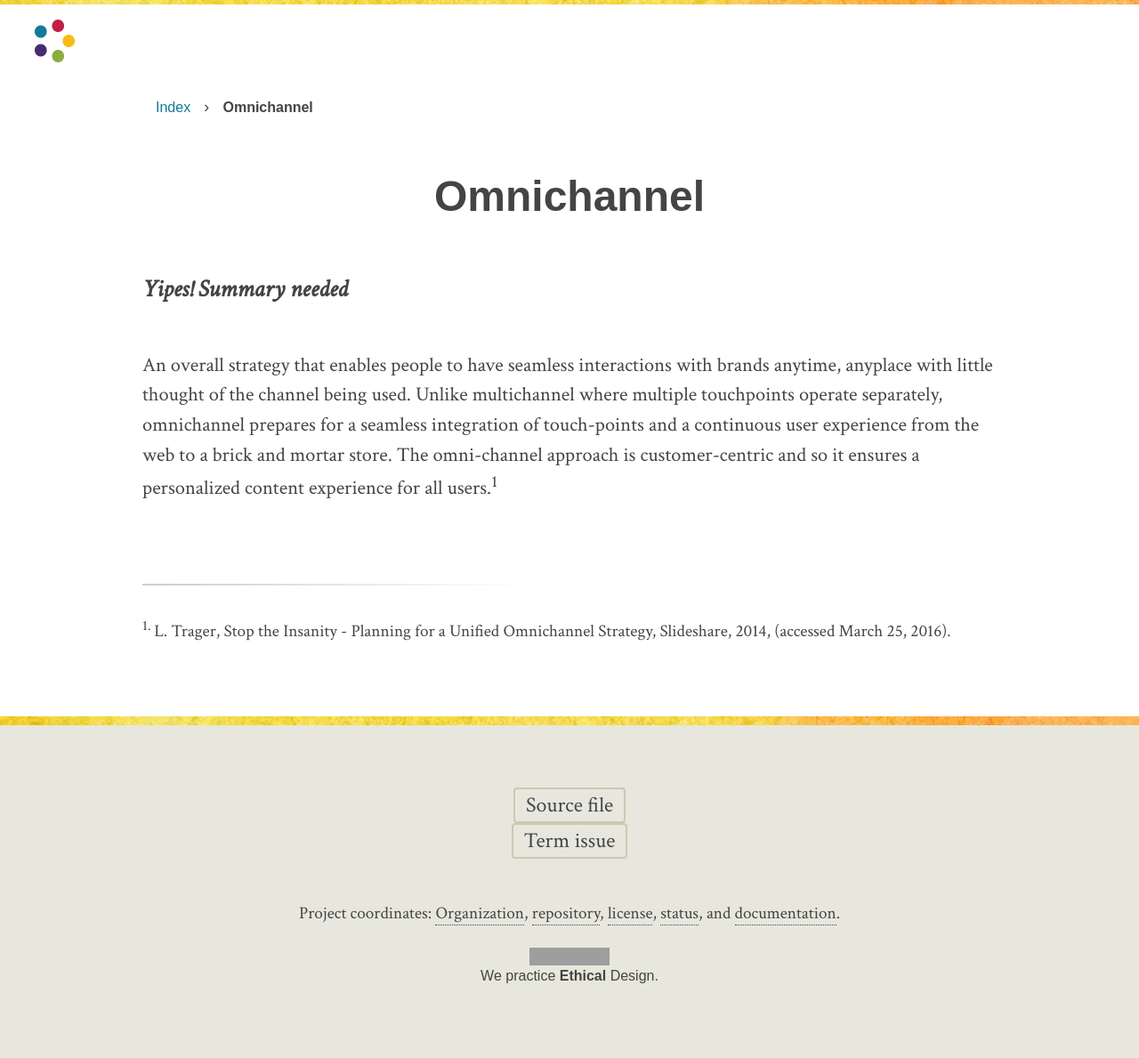
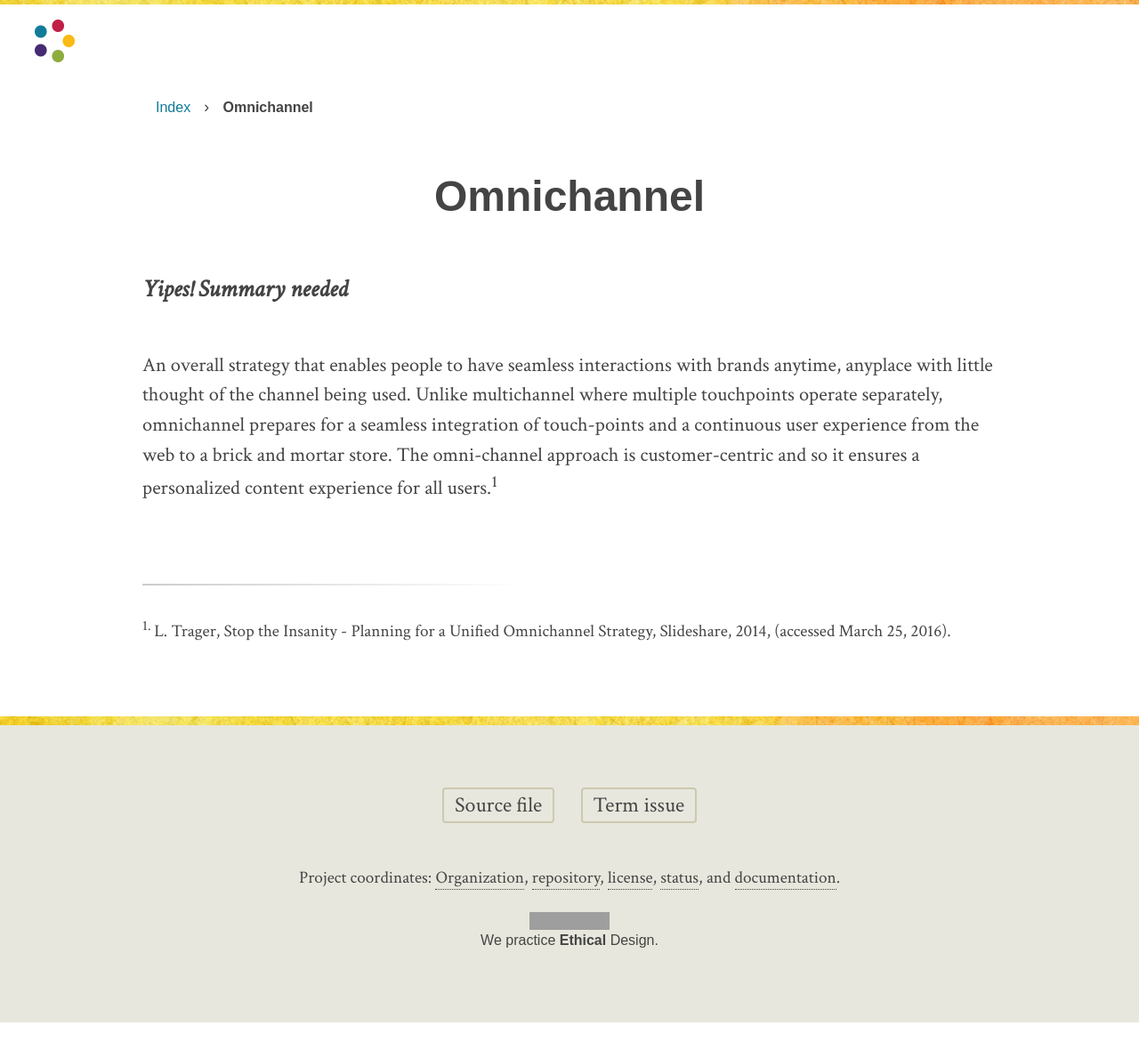
Before and after one commit to content-strategy-forum/csf-glossary, a Jekyll site: the page built from omnichannel.md, in a window 1280 px wide. Shown: the whole page at 89% size. Built offline with Jekyll 4.4.1, drawn with Linux system fonts in a browser that asks for light colours; some web fonts are replaced; after the commit the page ends 1149 px from its top, so only the background shows below that; grey boxes are pictures that could not be loaded.

Commit message:
No width declaration needed.

```diff
--- a/assets/main.css
+++ b/assets/main.css
@@ -259,7 +259,6 @@ footer {
 }
 
 .draft {
-	width: 300px;
 	margin-left: auto;
 	margin-right: auto;
   list-style: none;
```
